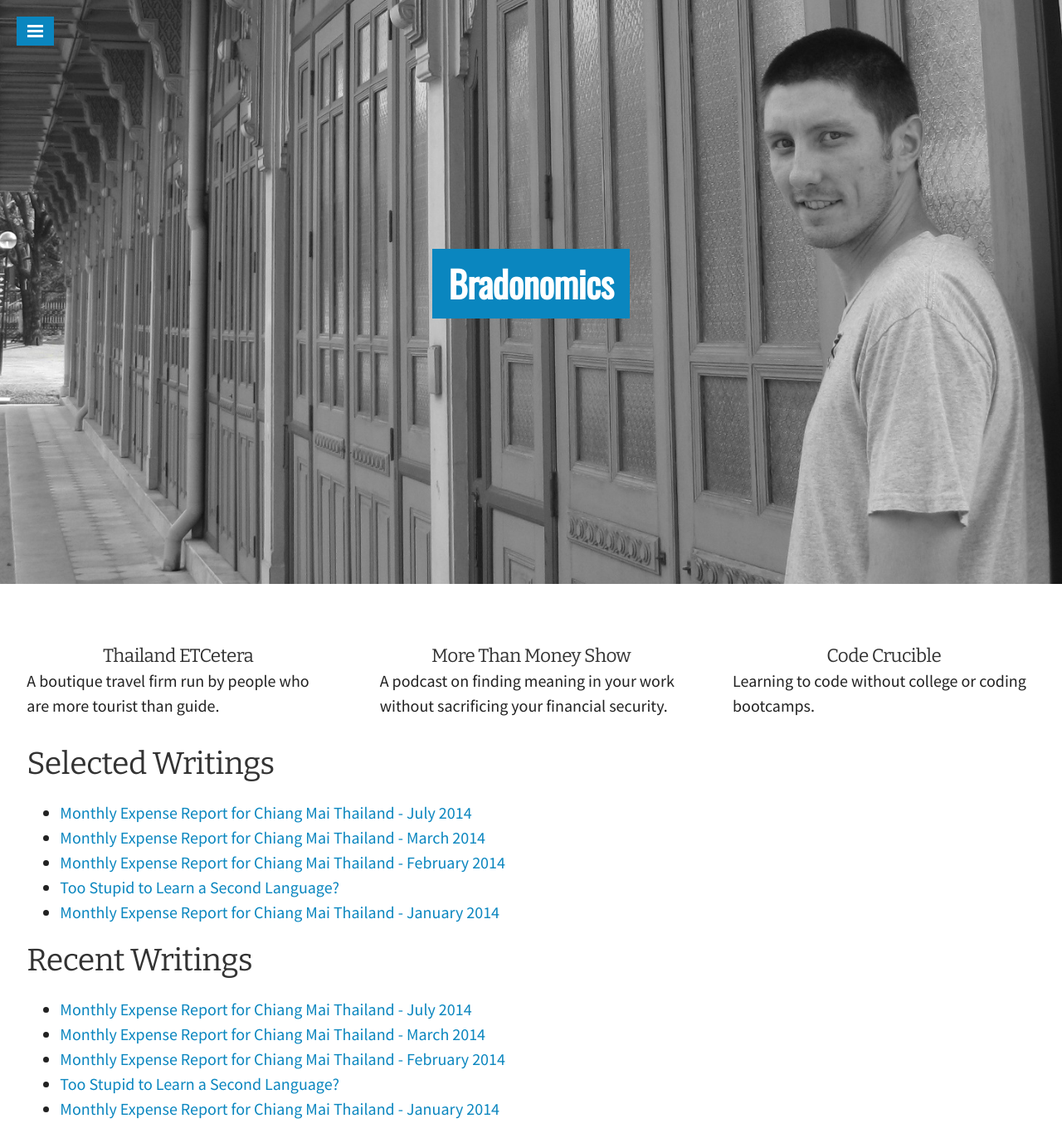
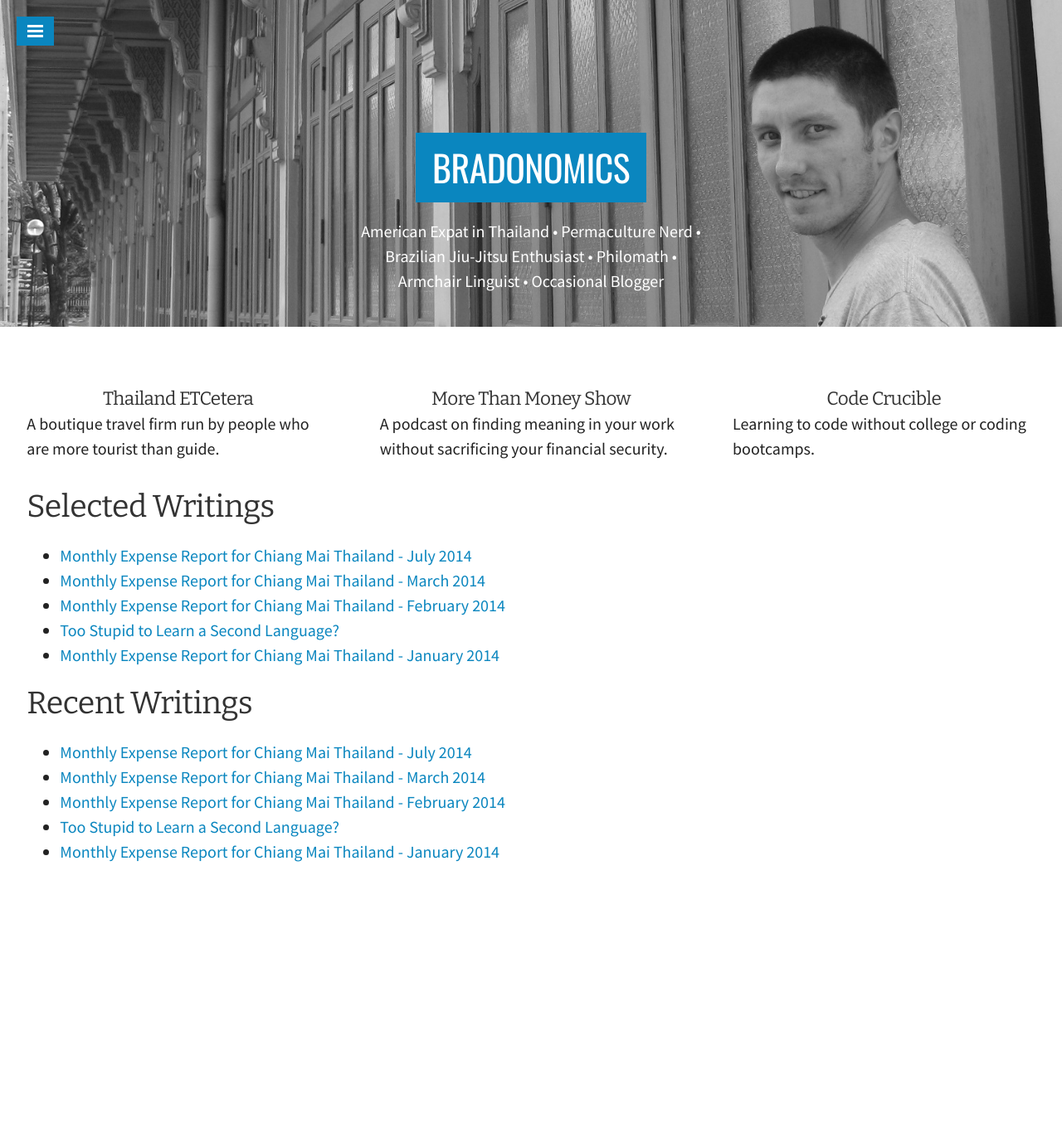
Before and after one commit to snowdj/bradonomics.github.io, a Jekyll site: the page built from index.html, in a window 1280 px wide. Shown: the whole page at 83% size. Built offline with Jekyll 4.4.1, drawn with Linux system fonts in a browser that asks for light colours; some web fonts are replaced; the list of posts is cut into pages by our own code; after the commit the page ends 1062 px from its top, so only the background shows below that.

Commit message:
if statement

```diff
--- a/_layouts/default.html
+++ b/_layouts/default.html
@@ -22,7 +22,7 @@
   <header class="site-header cover" style="background-image:url(/images/{{ page.image }})">
     <label for="sidebar-checkbox" class="sidebar-toggle"></label>
 
-    {% if baseurl %}
+    {% if page.url == site.baseurl %}
 
     <h1 class="site-title">{{ page.title }}</h1>
     <div class="bio-area">
```
